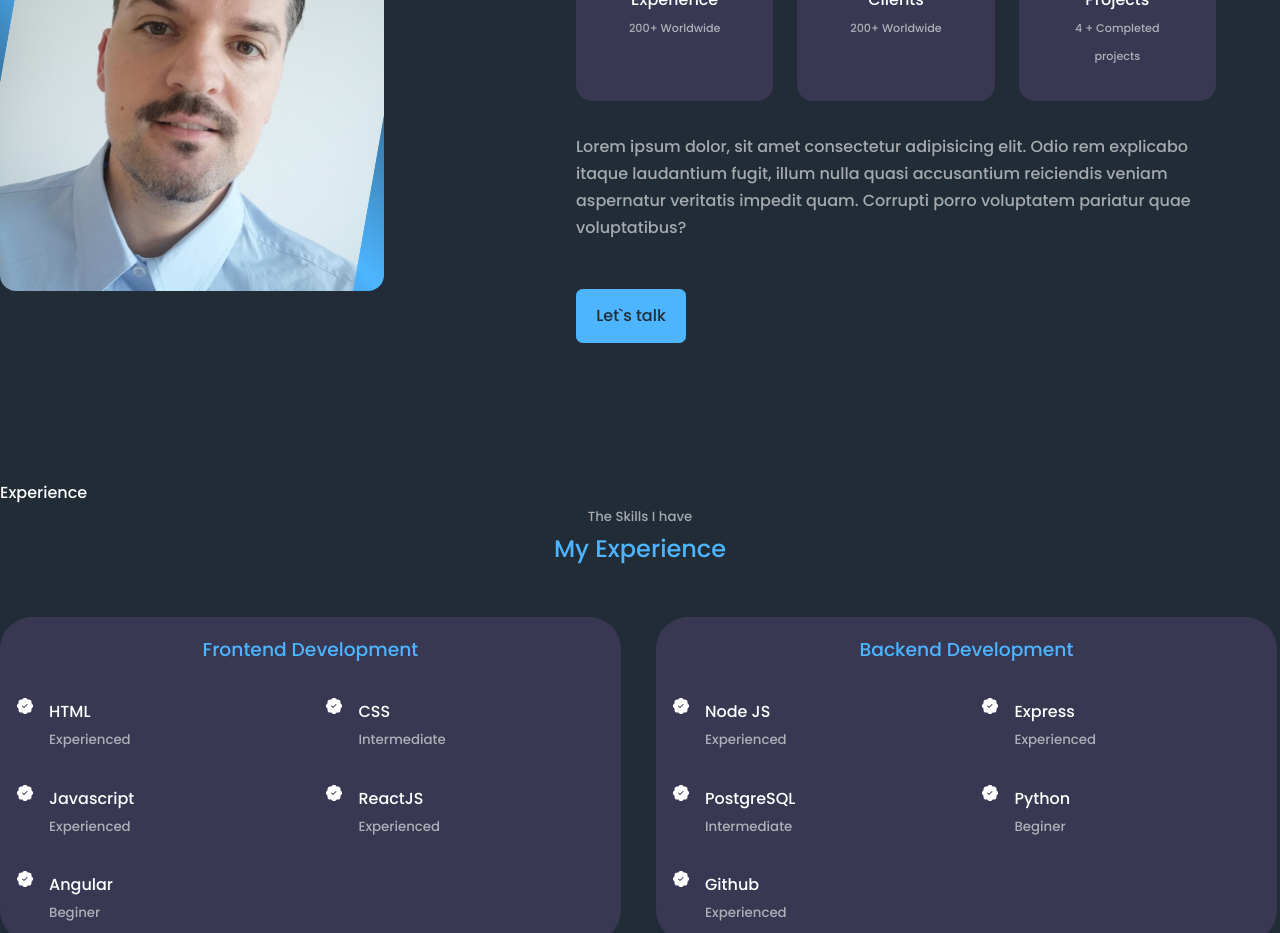
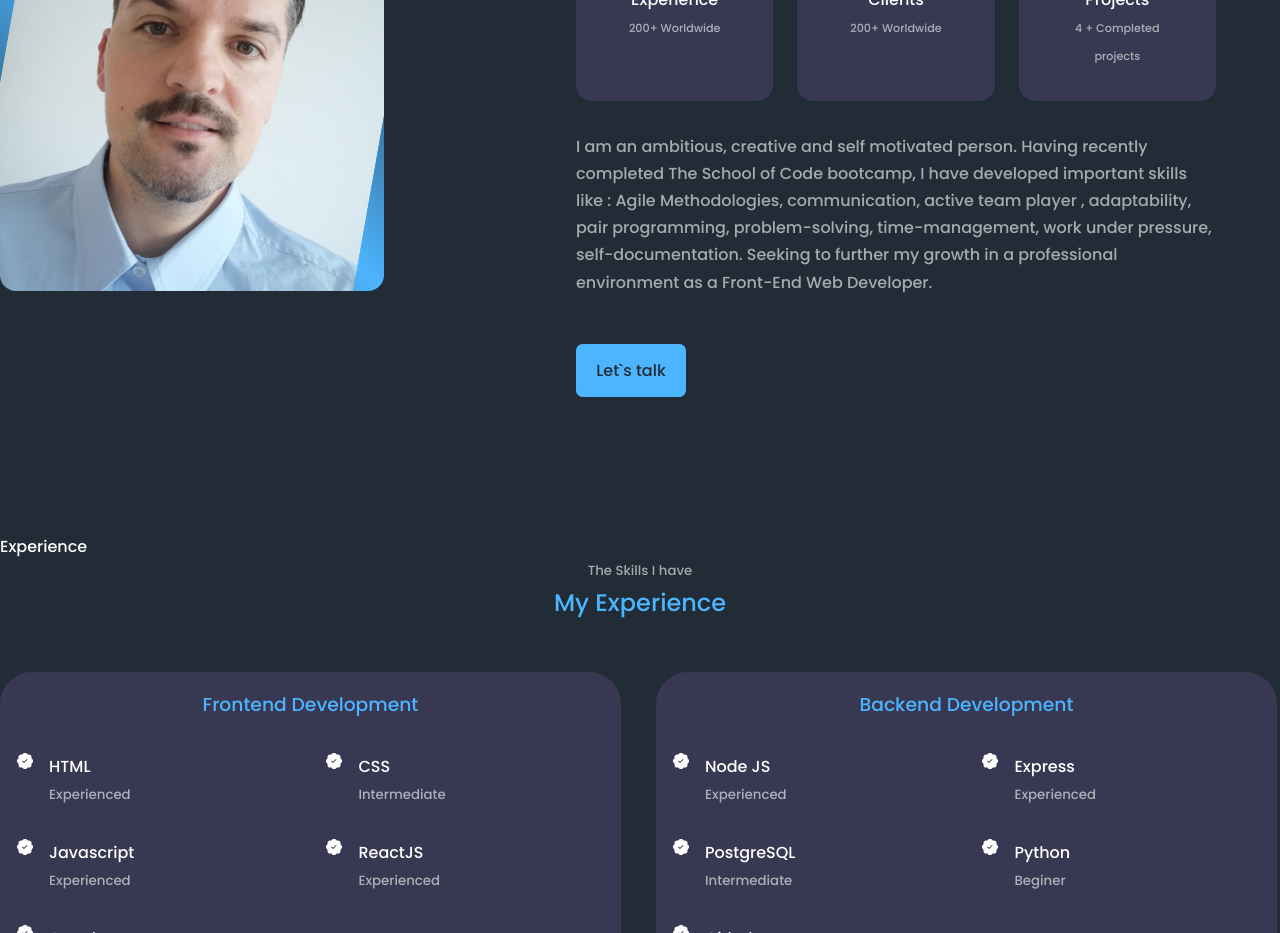
Before and after one commit to Ilie1985/my-portfolio, a React (Create React App) app in the folder my_portfolio/: page / in a window 1280 px wide. Shown: the part 1160-2093 px from the top of the page. Built offline with nearby package versions, Linux system fonts and the light colour scheme.

Commit message:
about me

```diff
--- a/my_portfolio/src/components/about/About.js
+++ b/my_portfolio/src/components/about/About.js
@@ -17,17 +17,13 @@ const About = () => {
           </div>
         </div>
 
-
         <div className="about_content">
           <div className="about_cards">
-
-
             <article className="about_card">
               <FaAward className="about_icon" />
               <h5>Experience</h5>
               <small>200+ Worldwide</small>
             </article>
-
 
             <article className="about_card">
               <FiUsers className="about_icon" />
@@ -40,13 +36,15 @@ const About = () => {
               <h5>Projects</h5>
               <small>4 + Completed projects</small>
             </article>
-
           </div>
           <p>
-              Lorem ipsum dolor, sit amet consectetur adipisicing elit. Odio rem
-              explicabo itaque laudantium fugit, illum nulla quasi accusantium
-              reiciendis veniam aspernatur veritatis impedit quam. Corrupti
-              porro voluptatem pariatur quae voluptatibus?
+            I am an ambitious, creative and self motivated person. Having
+            recently completed The School of Code bootcamp, I have developed
+            important skills like : Agile Methodologies, communication, active
+            team player , adaptability, pair programming, problem-solving,
+            time-management, work under pressure, self-documentation. Seeking to
+            further my growth in a professional environment as a Front-End Web
+            Developer.
           </p>
           <a href="#contacts" className=" button button-primary">
             Let`s talk
```
Lines whose indentation alone changed are shown as unchanged.
